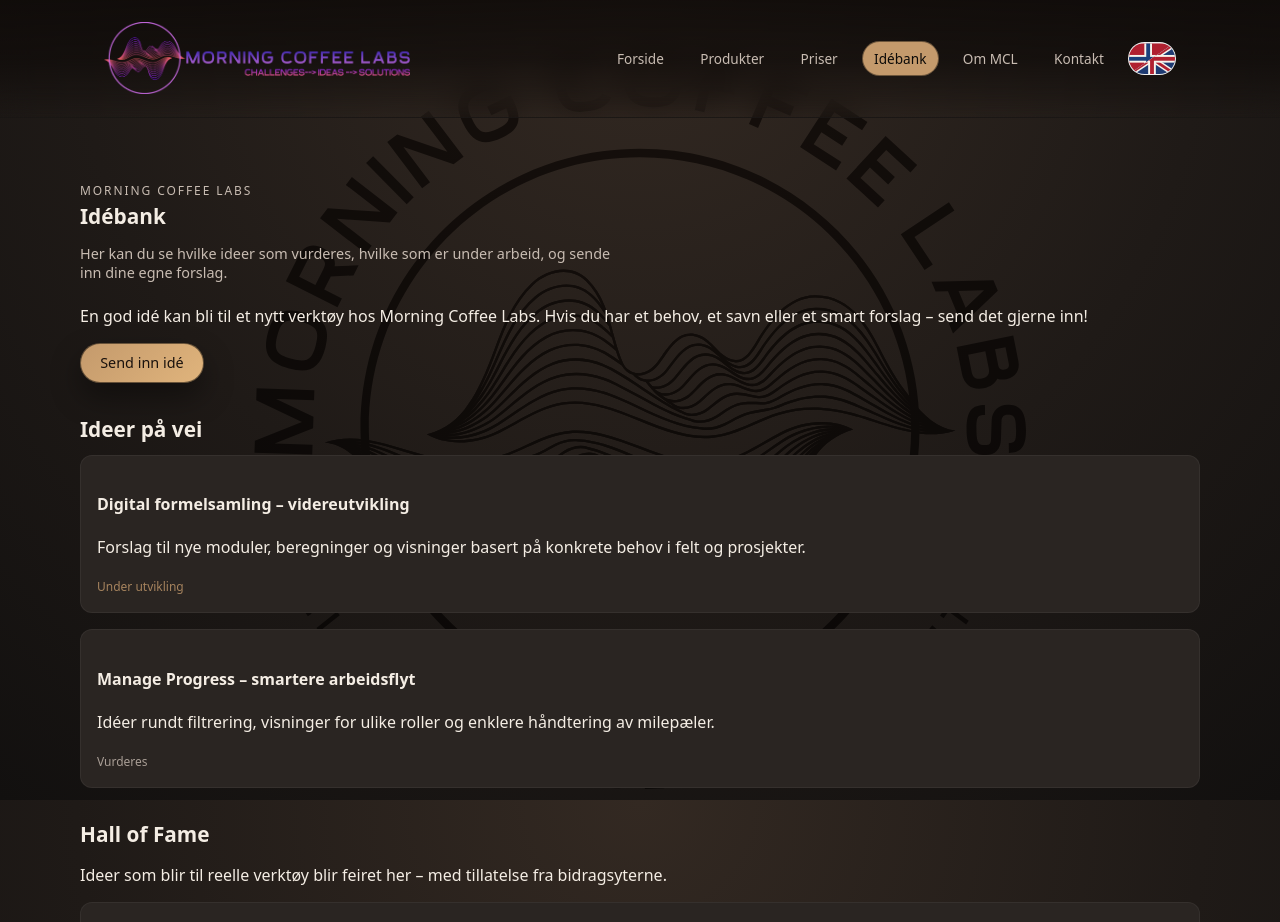
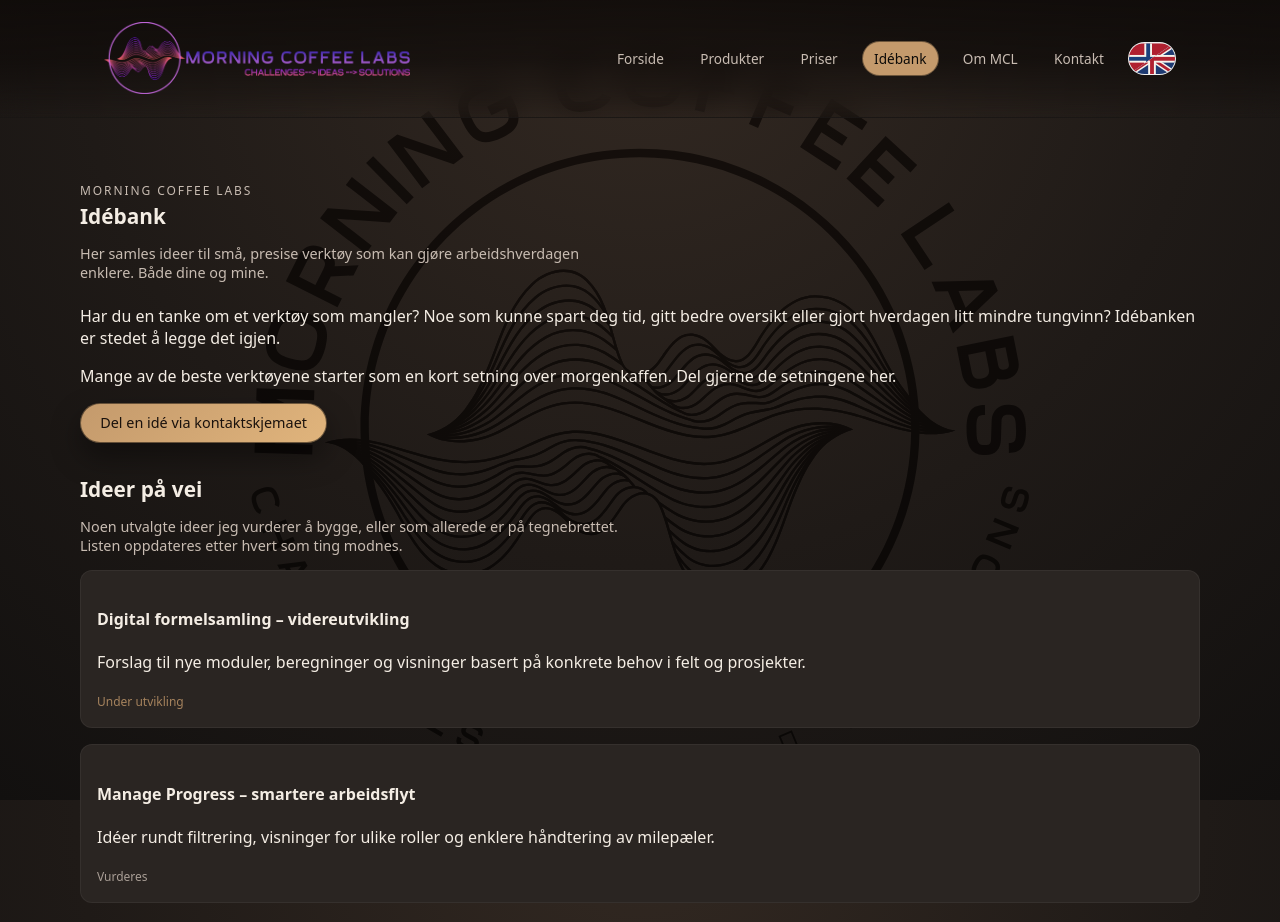
Before and after one commit to Tony-MCL/website_V2, a Next.js app: page /idebank in a window 1280 px wide. Shown: the top 922 px of the page. Built offline with nearby package versions, Linux system fonts and the light colour scheme.

Commit message:
Update page.tsx

```diff
--- a/app/idebank/page.tsx
+++ b/app/idebank/page.tsx
@@ -1,27 +1,37 @@
 import Link from "next/link";
-import { Section } from "@/components/Section";
+import { Section } from "../../components/Section";
 import { ideaPipeline, hallOfFame } from "./ideas";
 
-export default function IdeaBankPage() {
+export default function IdebankPage() {
   return (
-    <main>
+    <>
       <Section
-        eyebrow="Morning Coffee Labs"
+        eyebrow="MORNING COFFEE LABS"
         title="Idébank"
-        description="Her kan du se hvilke ideer som vurderes, hvilke som er under arbeid, og sende inn dine egne forslag."
+        description="Her samles ideer til små, presise verktøy som kan gjøre arbeidshverdagen enklere. Både dine og mine."
       >
         <div className="idea-intro">
           <p>
-            En god idé kan bli til et nytt verktøy hos Morning Coffee Labs. Hvis
-            du har et behov, et savn eller et smart forslag – send det gjerne inn!
+            Har du en tanke om et verktøy som mangler? Noe som kunne spart deg
+            tid, gitt bedre oversikt eller gjort hverdagen litt mindre tungvinn?
+            Idébanken er stedet å legge det igjen.
+          </p>
+          <p>
+            Mange av de beste verktøyene starter som en kort setning over
+            morgenkaffen. Del gjerne de setningene her.
           </p>
 
           <Link href="/kontakt" className="btn btn-primary">
-            Send inn idé
+            Del en idé via kontaktskjemaet
           </Link>
         </div>
 
         <h3 className="idea-subtitle">Ideer på vei</h3>
+        <p className="section-description">
+          Noen utvalgte ideer jeg vurderer å bygge, eller som allerede er på
+          tegnebrettet. Listen oppdateres etter hvert som ting modnes.
+        </p>
+
         <ul className="idea-list">
           {ideaPipeline.map((idea) => (
             <li key={idea.id} className="idea-item">
@@ -37,23 +47,25 @@
         </ul>
 
         <h3 className="idea-subtitle">Hall of Fame</h3>
-        <p>
-          Ideer som blir til reelle verktøy blir feiret her – med tillatelse fra
-          bidragsyterne.
+        <p className="section-description">
+          Når en idé fra idébanken blir til et faktisk verktøy, ønsker jeg – med
+          tillatelse – å gi litt ære tilbake her. En liten takk til de som har
+          vært med å forme MCL.
         </p>
 
         <ul className="hof-list">
-          {hallOfFame.map((item, idx) => (
+          {hallOfFame.map((entry, idx) => (
             <li key={idx} className="hof-item">
-              <strong>{item.name}</strong> – {item.contribution} ({item.year})
+              <strong>{entry.name}</strong> – {entry.contribution}{" "}
+              <span className="hof-year">({entry.year})</span>
             </li>
           ))}
         </ul>
 
         <Link href="/idebank/hall-of-fame" className="btn btn-secondary">
-          Se alle bidragsytere
+          Se full Hall of Fame
         </Link>
       </Section>
-    </main>
+    </>
   );
 }
```
